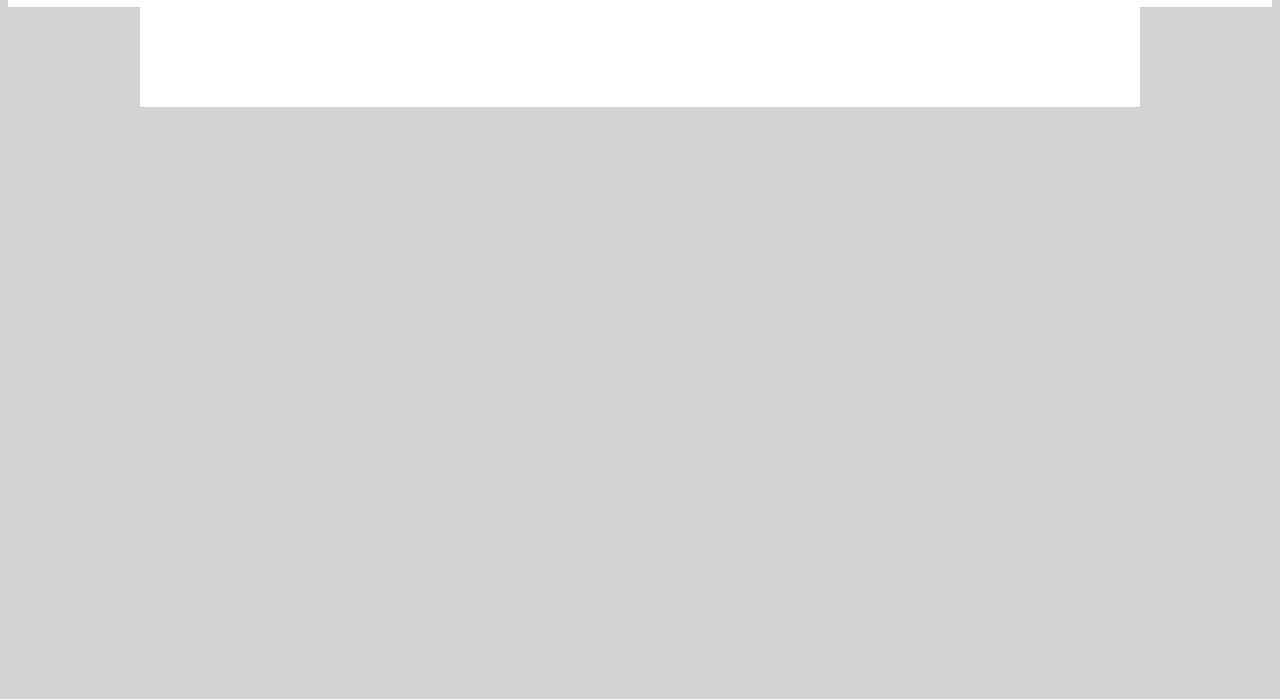
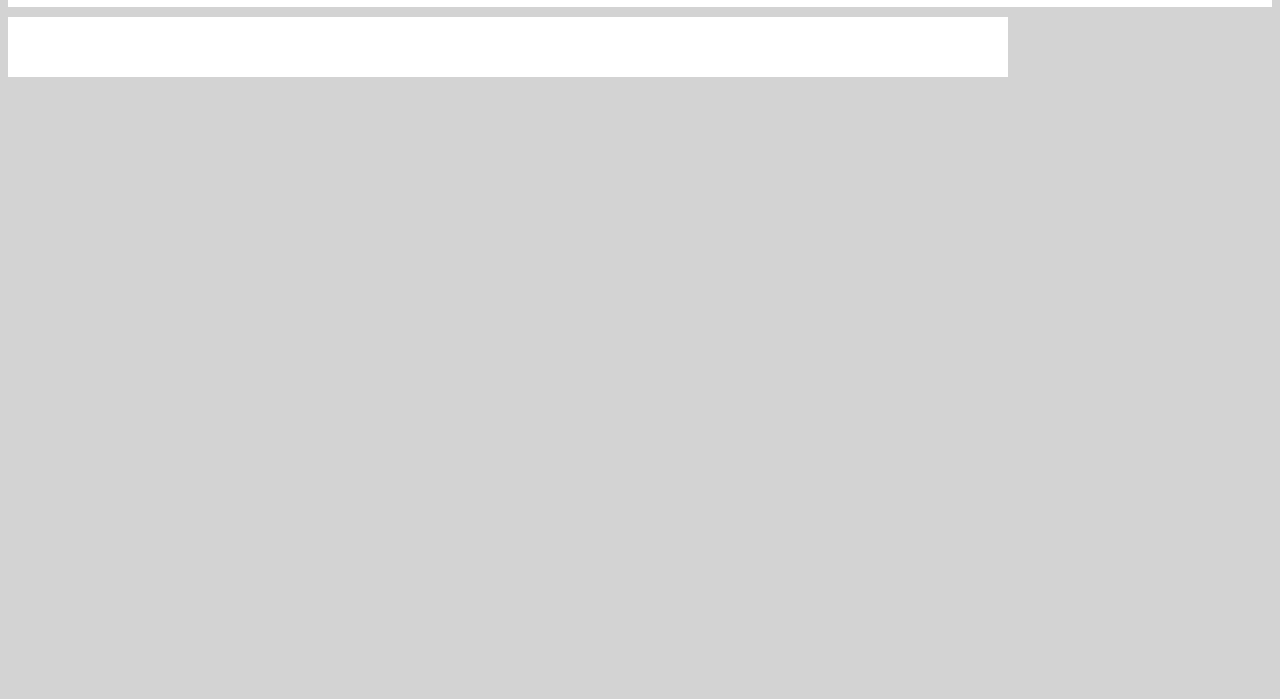
Before and after one commit to AlessP93/html-css-toboolist, a plain HTML site: page index.html in a window 1280 px wide. Shown: the part 101-800 px from the top of the page. Drawn offline with Linux system fonts and the light colour scheme.

Commit message:
box sinistra

```diff
--- a/CSS/style.css
+++ b/CSS/style.css
@@ -20,7 +20,8 @@ h1{
     background-color: white;
     height: 50px;
     width: 1000px;
-    margin: auto;
-    padding-top: 50px;
+    margin-top: 10px;
+    margin-right: auto;
+    padding-top: 10px;
 
 }
```
Also changed, not shown: index.html (+1 -0 lines).
